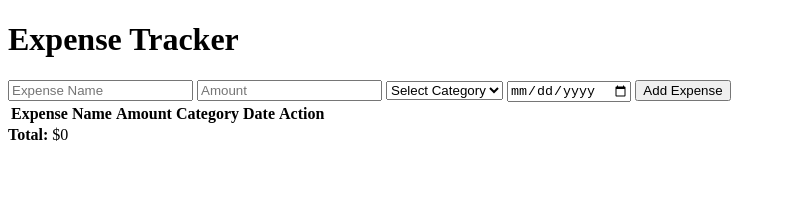
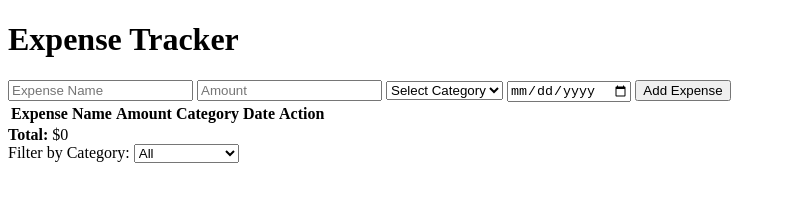
Before and after one commit to FrankGrillo1991/Expense-Tracker, a plain HTML site: page index.html in a window 1280 px wide. Shown: the whole page, without its empty margins (0-786 px from the left). Drawn offline with Linux system fonts and the light colour scheme.

Commit message:
Update index.html

```diff
--- a/index.html
+++ b/index.html
@@ -41,7 +41,14 @@
                 </div>
             </div>
             <div class="filter">
-
+                <label for="filter-category">Filter by Category:</label>
+                <select id="filter-category">
+                    <option value="All">All</option>
+                    <option value="Food">Food</option>
+                    <option value="Transport">Transport</option>
+                    <option value="Entertainment">Entertainment</option>
+                    <option value="Other">Other</option>
+                </select>
             </div>
         </div>
         <script src="script.js"></script>
```
